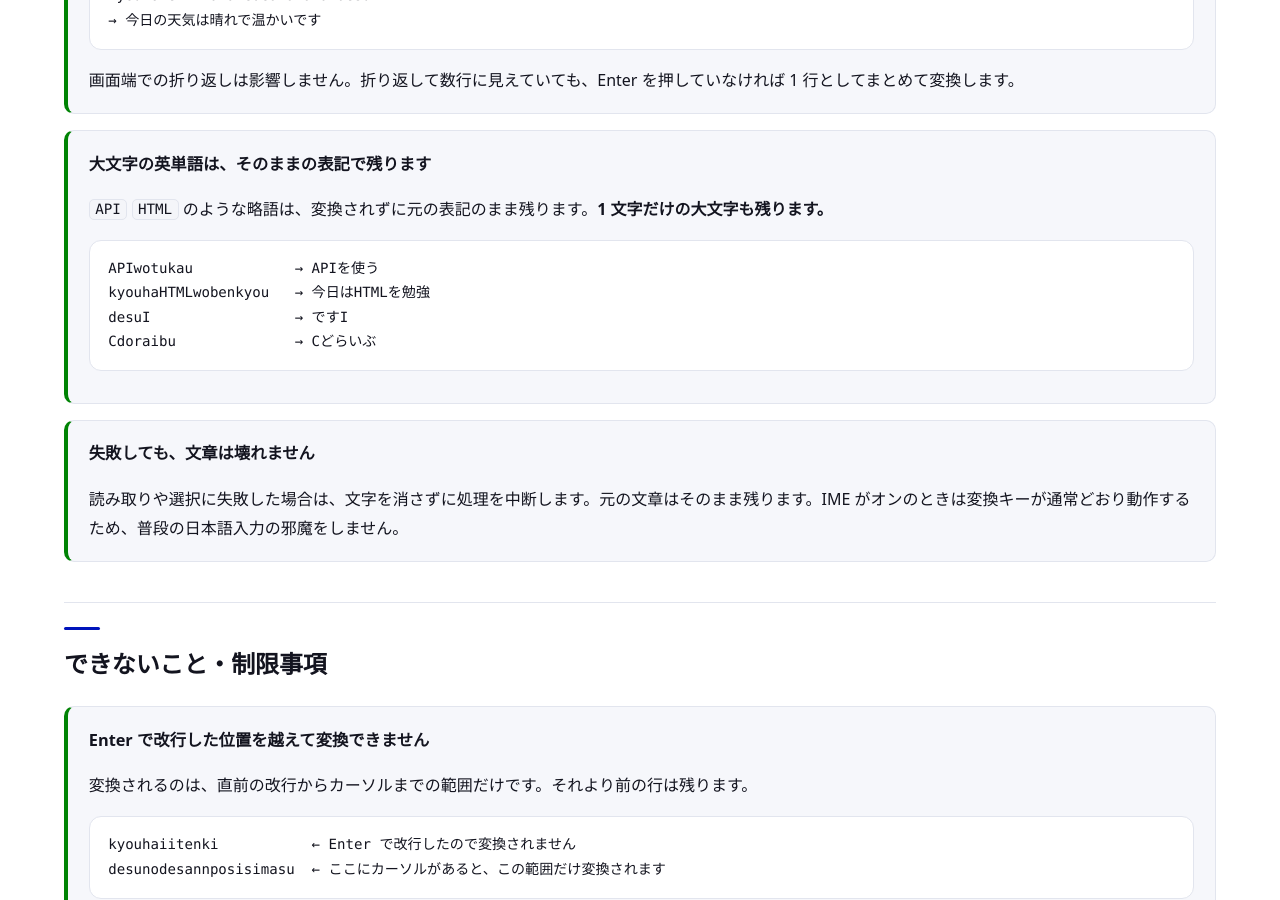
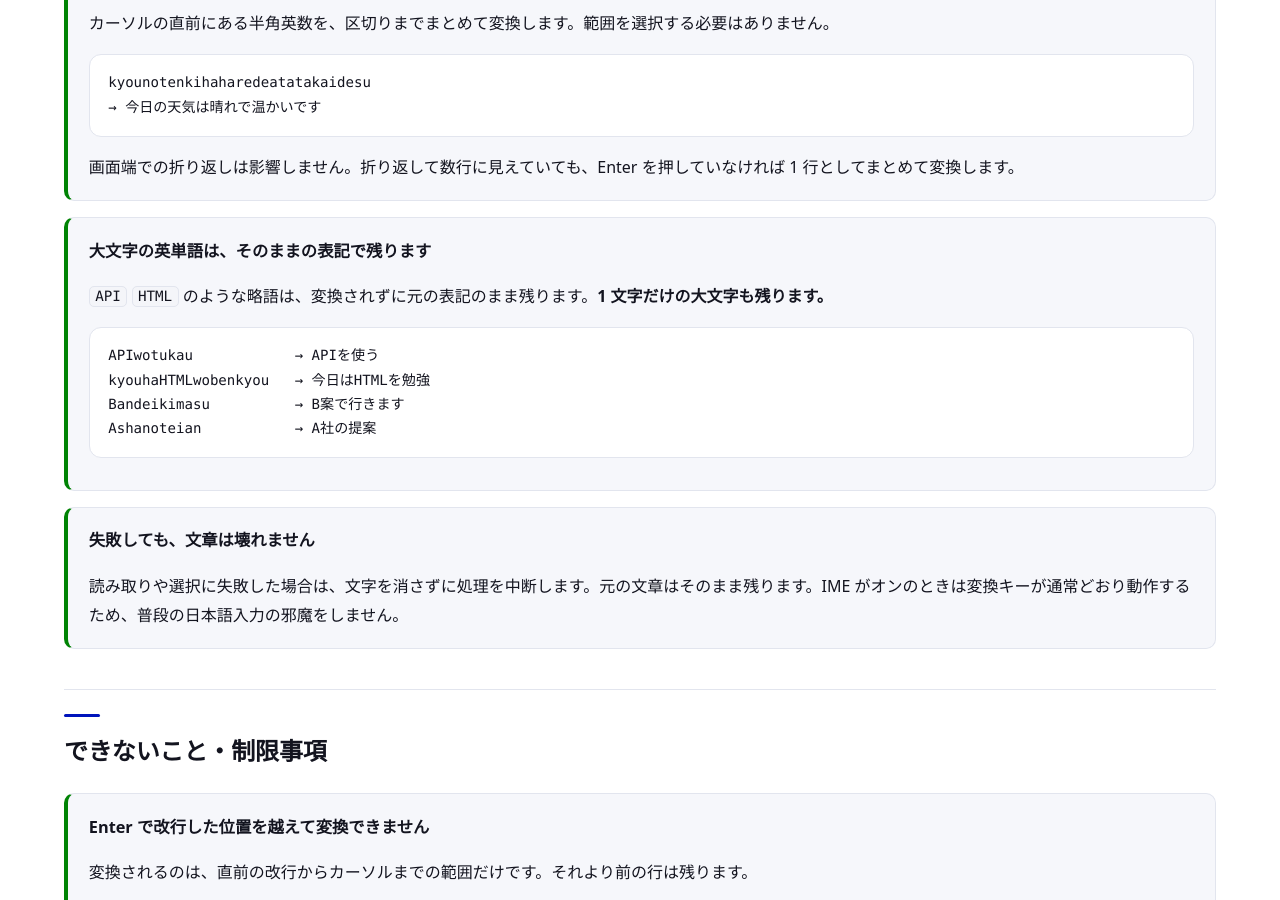
Before and after one commit to moappsupport/ro-maji_IME_Rescue, a Jekyll site: the page built from index.md, in a window 1280 px wide and 900 px high, scrolled down 2928 px. Built offline with Jekyll 4.4.1, drawn with Linux system fonts in a browser that asks for light colours.

Commit message:
例文を意味の通る日本語にし、設定画面を撮り直す
単独の大文字を示す例が desuI → ですI だった。文として意味をなさず、
なぜこの機能が要るのかが伝わらない。「A社」「B案」のように大文字1文字が
意味を持つ例に差し替える。実機で変換結果を確認したうえで採用した。

  Bandeikimasu → B案で行きます
  Ashanoteian  → A社の提案

更新トーストは大文字1文字の保持だけに絞って短くした。「コピー完了待機の
下限も上げています」は落とす。下限を上げたのは制限であって利点ではなく、
更新の知らせで伝える内容ではない。

設定画面のスクリーンショットを現在の UI で撮り直した。ラベルが「高速」の
ままだったのに加え、節の統合と詳細設定の既定折りたたみも反映されていな
かった。原本は tools/screenshots/ に置く。ウィンドウ枠を検出して影の外側を
切り落としてあり、背後のウィンドウは写り込んでいない。

Co-Authored-By: Claude Opus 5 <noreply@anthropic.com>

````diff
--- a/index.md
+++ b/index.md
@@ -66,7 +66,7 @@ updated: 2026-08-05
 
 <div class="settings">
   <figure class="shot">
-    <img src="assets/img/settings.png" alt="ro-maji IME Rescue の設定画面。取得範囲・動作の速さ（プリセット）・クリップボード・スタートアップの各項目" width="501" height="661" loading="lazy">
+    <img src="assets/img/settings.png" alt="ro-maji IME Rescue の設定画面。取得範囲・動作の速さ（プリセットと詳細設定）・クリップボード・スタートアップの各項目" width="516" height="822" loading="lazy">
   </figure>
   <ul class="settings-list">
     <li><b>取得範囲</b><span>カーソル位置からどこまで文字を遡って読み取るかを選べます。行頭まで／直前2行まで／文書先頭まで。</span></li>
@@ -124,8 +124,8 @@ kyounotenkihaharedeatatakaidesu
 ```
 APIwotukau            → APIを使う
 kyouhaHTMLwobenkyou   → 今日はHTMLを勉強
-desuI                 → ですI
-Cdoraibu              → Cどらいぶ
+Bandeikimasu          → B案で行きます
+Ashanoteian           → A社の提案
 ```
 
 </div>
````
Also changed, not shown: troubleshooting.md (+3 -2 lines), assets/img/settings.png.
